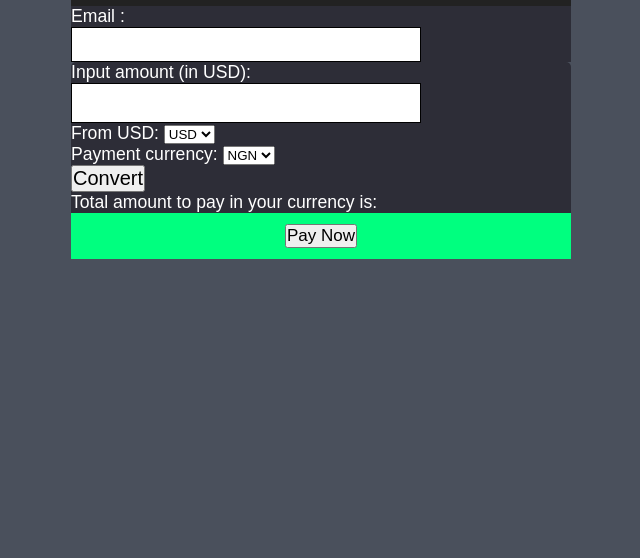
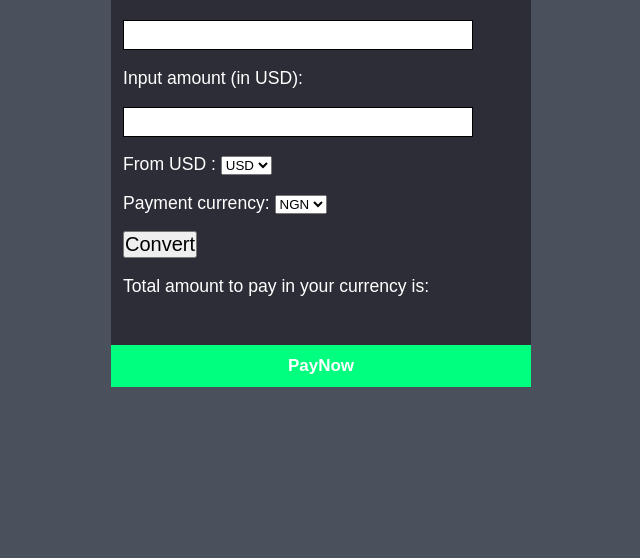
Before and after one commit to vincey101/Currency-Converter, a plain HTML site: page index.html in a window 1280 px wide. Shown: the part 242-800 px from the top of the page, without its empty margins (319-959 px from the left). Drawn offline with Linux system fonts and the light colour scheme.

Commit message:
second commit

```diff
--- a/index.html
+++ b/index.html
@@ -16,14 +16,12 @@
         </div>
         <form action="" id="converter">
             <div class="email">
-                <p> Email : </p>
+                <p> Email: </p>
                 <input class="mailform" name='email' type="email" required />
-            </div>
-            <div class='amount'>
+                <span class='amount'>
                     <p> Input amount (in USD):</p>
                     <input class="inputform" type="number" min="0" name="amount">
-
-                <p>From USD:
+                    <p>From USD :
                         <select name="from">
                             <option value="USD">USD</option>
                         </select>
@@ -40,17 +38,15 @@
                         </select>
                     </p>
                     </Input>
-                <input type="submit" value="Convert" style="font-size: 20px">
+                    <input type="submit" value="Convert" style="font-size: 20px" />
                     <p>Total amount to pay in your currency is:</p>
                     <p id="output"> </p>
-                <div id="message">
-
+                    <p id="message"></p>
+                </span>
             </div>
-                <div class="button">
             <form>
-                        <button style="font-size: 17px" type="button" onClick="payWithRave()">Pay Now</button>
+                <button style="font-size: 17px" type="button" onClick="payWithRave()">PayNow</button>
             </form>
-                </div>
         </form>
     </div>
 </body>
--- a/main.css
+++ b/main.css
@@ -1,6 +1,5 @@
 * {
-  margin: 0;
-  padding: 0;
+  padding: 0px;
   box-sizing:border-box;
 }
 
@@ -11,8 +10,8 @@ body {
 }
 
 .container {
-  width: 500px;
-  margin: 150px auto;
+  width: 420px;
+  margin: 50px auto;
 }
 
 .header {
@@ -29,12 +28,12 @@ body {
   background-color: #2d2d37;
   text-align: left;
   font-size: 1.1rem;
-  padding: 0.75rem 2rem 0.75 0;
+  padding: 10px 20px 30px 12px;
 }
 
 .mailform {
   width: 350px;
-  height: 35px;
+  height: 30px;
   border: 1px solid;
   padding: 5px;
 }
@@ -51,12 +50,12 @@ body {
 
 .inputform {
   width: 350px;
-  height: 40px;
+  height: 30px;
   border: 1px solid;
   padding: 5px;
 }
 
-.button{
+button{
   background-color:springgreen;
   text-align: center;
   color: #fff;
--- a/main.js
+++ b/main.js
@@ -33,7 +33,6 @@ document
             const message = document.getElementById('message')
             message.style.display = 'none';
   })
-
 
 
 const API_publicKey = "FLWPUBK_TEST-4b2a7dd33eca3038d58cfd6b750a8cf5-X";
```
Lines whose indentation alone changed are shown as unchanged.
